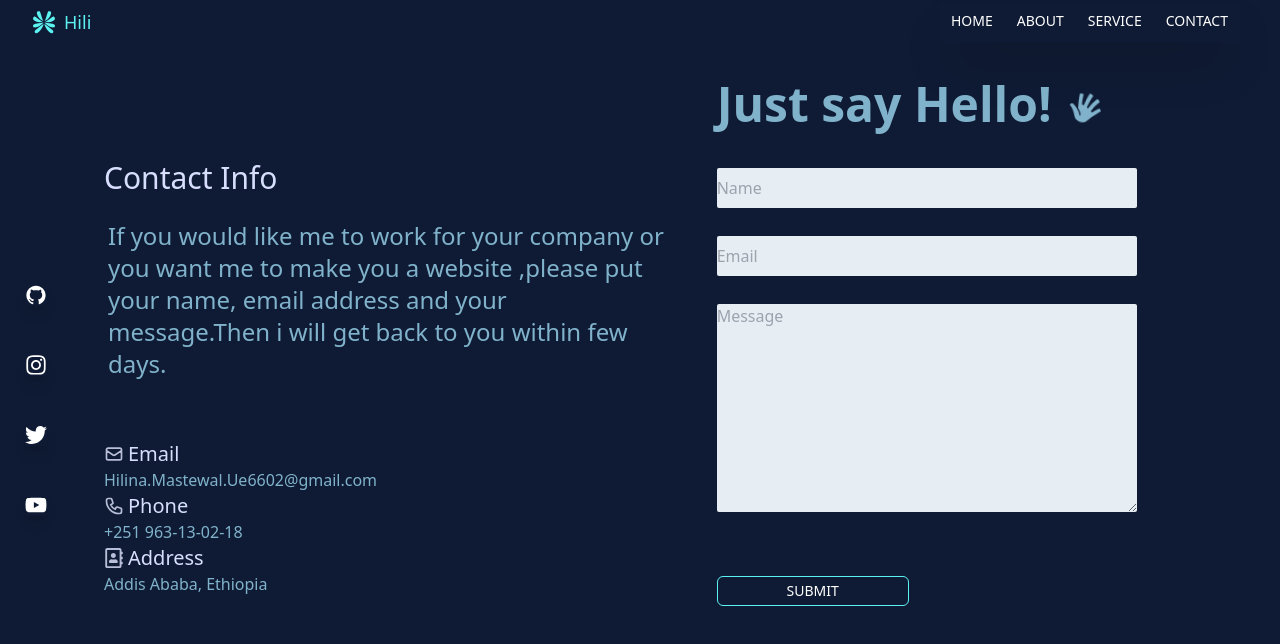
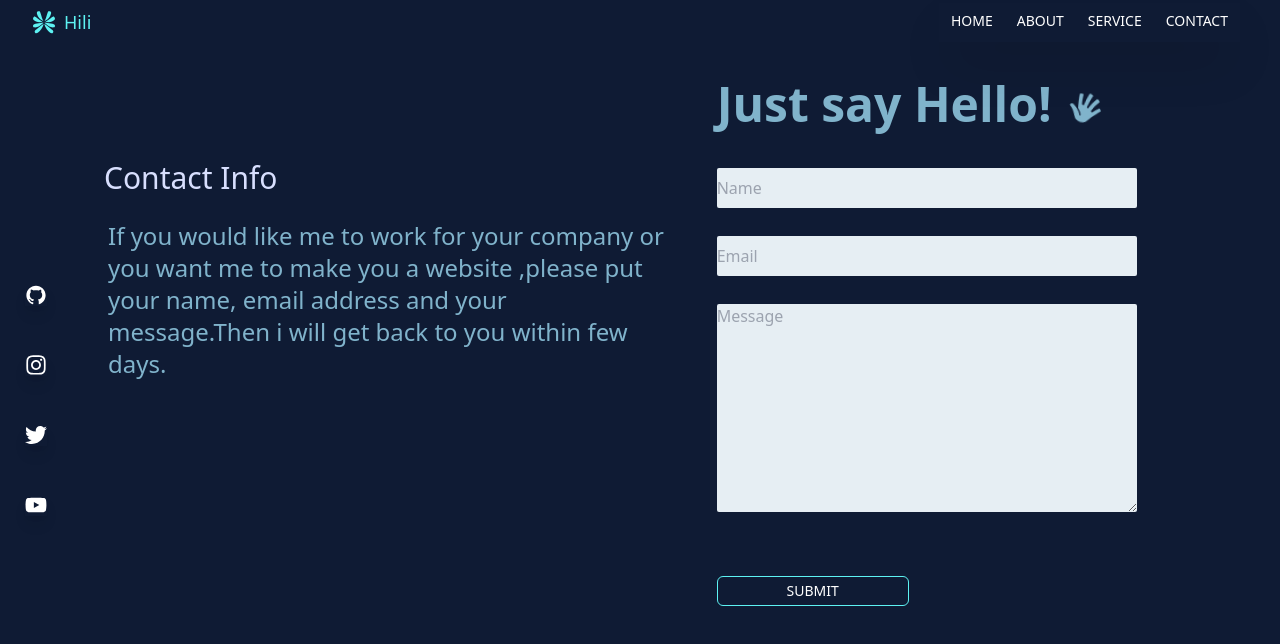
Before and after one commit to hilina-mastewal/portfolio, a React (Vite) app: page /Contact in a window 1280 px wide. Shown: the top 644 px of the page. Built offline with nearby package versions, Linux system fonts and the light colour scheme.

Commit message:
Added new feature in

```diff
--- a/src/Contact.jsx
+++ b/src/Contact.jsx
@@ -22,28 +22,13 @@ const  Contact=()=> {
   };
   return (
     <div className="bg-[#0f1b34] flex  flex-col gap-10 md:flex-row items-start justify-around w-full absolute top-10  md:left-6 h-full  overflow-y-scroll">
-  <div className="md:w-[55%]  h-1/2 xs:mt-10 md:h-full md:mt-20  flex flex-col xs:pt-[6%] md:pt-0 md:items-start gap-5 md:pl-20  pl-4">
+  <div className="md:w-[55%]  h-1/4 xs:mt-10 md:h-full md:mt-20  flex flex-col xs:pt-[6%] md:pt-0 md:items-start gap-5 md:pl-20  pl-4">
      <div>
 
     <div className=" xs:text-5xl text-3xl  md:text-3xl font-light text-[#d8dffe] mt-5 xs:mt-10 ">Contact Info</div>
     <div className=" xs:text-2xl md:text-2xl mt-6 text-base px-1  font-thin   text-[#80b3cb] xs::w-3/4">  If you would like  me to work for your company or you want me
    to make you a website ,please put your name, email address and your message.Then i will get back to you within few days.
    </div></div>
-   <div className="flex-col   md:mt-10 hidden xs:flex text-[#b8bed8] text-xl ">
-    <div className="flex gap-1 xs:text-2xl">
-<a><HiOutlineMail  className=" xs:text-base text-xl text-[#b8bed8] mt-1 " size='20'/></a>
-<lable className="contactlist  text-[#d8dffe] text-xs ">Email</lable>
-</div>
-<lable className="text-[#80b3cb] md:text-base xs:text-2xl text-base  font-thin ">Hilina.Mastewal.Ue6602@gmail.com</lable>
-<div className="flex gap-1">
-<a><HiOutlinePhone  className=" text-xl xs:text-base text-[#b8bed8] mt-1  " size='20'/></a>
-<lable className="contactlist text-[#d8dffe] text-xs">Phone</lable></div>
-<lable className=" text-[#80b3cb] md:text-base  text-base xs:text-2xl   font-thin">+251 963-13-02-18</lable>
-<div className="flex gap-1">
-<a><FaRegAddressBook  className=" text-sm xs:text-base text-[#b8bed8] mt-1  " size='20'/></a>
-<lable className="contactlist text-[#d8dffe] text-xs ">Address</lable></div>
-<lable className=" font-thin md:text-base xs:text-2xl text-base text-[#80b3cb]">Addis Ababa, Ethiopia</lable>
-</div>
     </div>
     <div className="md:w-[50%] h-1/2 w-full flex flex-col  md:mt-0 md:items-start   items-center xs:h-full ">
  <div className=" xs:text-6xl   text-3xl  font-bold text-[#80b3cb] md:mt-10 flex  md:item-start items-center gap-4  ">
```
